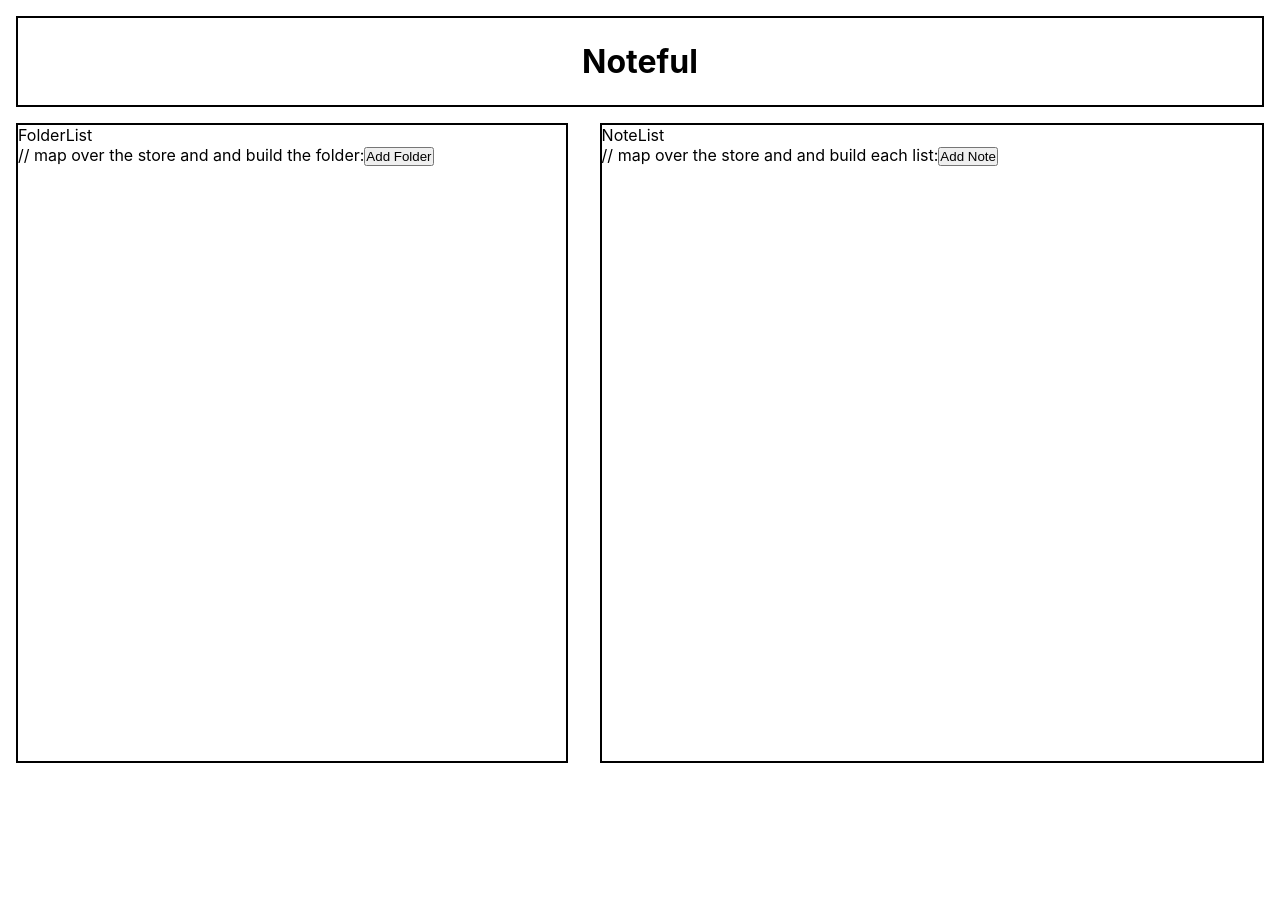
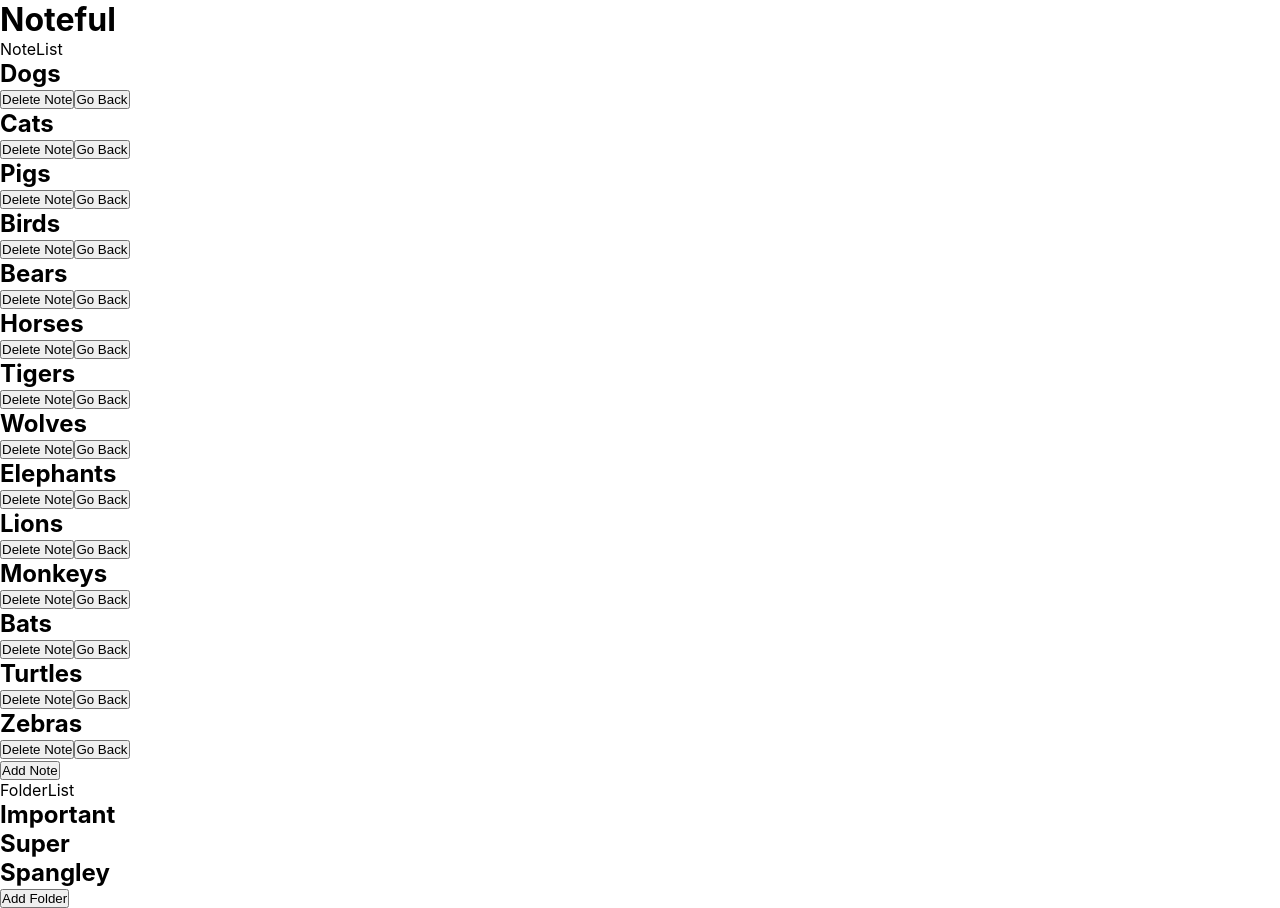
Before and after one commit to AndrewDurrant/notefulApp, a React (Create React App) app: page / in a window 1280 px wide. Before the commit the page ends 800 px from the top, so only its background shows below. Built offline with nearby package versions, Linux system fonts and the light colour scheme.

Commit message:
everything except styling and event listeners

```diff
--- a/package.json
+++ b/package.json
@@ -8,6 +8,7 @@
     "@testing-library/user-event": "^7.2.1",
     "react": "^16.13.0",
     "react-dom": "^16.13.0",
+    "react-router-dom": "^5.1.2",
     "react-scripts": "3.4.0"
   },
   "scripts": {
--- a/src/App.js
+++ b/src/App.js
@@ -130,10 +130,12 @@ export class App extends Component {
   render() {
     return (
       <div>
-        <Main />
+        <Main folders={this.state.folders} notes={this.state.notes}
+         />
+
       </div>
     );
   }
 }
 
-export default App
+export default App;
--- /dev/null
+++ b/src/Components/ExpandedNote.js
@@ -0,0 +1,9 @@
+import React, {Component} from 'react'
+
+function ExpandedNote(props){
+    return(
+        <div>{props.note.content}</div>
+    )
+}
+
+export default ExpandedNote;
--- a/src/Components/Folder.js
+++ b/src/Components/Folder.js
@@ -3,9 +3,11 @@ import React, { Component } from 'react'
 export class Folder extends Component {
   render() {
     return (
+
       <div>
+        <h2>{this.props.name}</h2>
+      </div>
 
-      </div>
     )
   }
 }
--- a/src/Components/FolderList.js
+++ b/src/Components/FolderList.js
@@ -1,15 +1,29 @@
-import React, { Component } from 'react'
+import React, { Component } from 'react';
+import Folder from './Folder';
 
 export class FolderList extends Component {
   render() {
+    const allFolders=this.props.folders.map(folder=>{
+      return(
+        <Folder
+        key={folder.id}
+        id={folder.id}
+        name={folder.name}
+        />
+      )
+    })
+
     return (
+
+      <section className="folders">
       <div>
-        // map over the store and and build the folder:
-        {/* <Folder /> */}
+      FolderList
+        {allFolders}
         <button>Add Folder</button>
-      </div>
+        </div>
+        </section>
     )
-  }
-}
+  }}
 
-export default FolderList
+
+export default FolderList;
--- a/src/Components/Main.css
+++ b/src/Components/Main.css
@@ -1,4 +1,4 @@
-.main-container>h1 {
+/* .main-container>h1 {
   text-align: center;
   margin: 1rem;
   padding: 1.5rem;
@@ -8,10 +8,10 @@
 .display-area {
   display: flex;
   justify-content: space-around;
-  flex-direction: row-reverse;
+  flex-direction: row-reverse; */
   /* flex-grow: ; */
-}
 
+/*
 .notes {
   flex-grow: 2;
   margin: 0 1rem;
@@ -24,4 +24,4 @@
   margin: 0 1rem;
   border: black solid 2px;
   height: 80vh;
-}
+} */
--- a/src/Components/Main.js
+++ b/src/Components/Main.js
@@ -1,7 +1,9 @@
-import React, { Component } from 'react'
+import React, { Component } from 'react';
 import FolderList from './FolderList';
 import NoteList from './NoteList';
-import './Main.css'
+import './Main.css';
+import { Route } from 'react-router-dom';
+import ExpandedNote from './ExpandedNote';
 
 export class Main extends Component {
 	render() {
@@ -9,18 +11,50 @@ export class Main extends Component {
 			<div className="main-container">
 				<h1>Noteful</h1>
 				<section className="display-area">
-          <main className="notes">
-            NoteList
-            <NoteList />
+					<Route
+						exact
+						path="/"
+						render={(props) => {
+							return (
+								<main>
+									{' '}
+									<NoteList notes={this.props.notes} />
+									<FolderList folders={this.props.folders} />
 								</main>
-          <section className="folders">
-            FolderList
-            <FolderList />
-          </section>
+							);
+						}}
+          />
+          <Route
+          exact
+          path="/folder/:folderId"
+          render={(props) => {
+            return (
+              <main>
+                {' '}
+                <NoteList notes={this.props.notes.filter
+                  (note=>note.folderId===props.match.params.folderId)} />
+                <FolderList folders={this.props.folders} />
+              </main>
+            );
+          }}
+        />
+        <Route
+        exact
+        path="/note/:noteId"
+        render={(props) => {
+          return (
+            <main>
+              {' '}
+            <ExpandedNote note={this.props.notes.find(note=>note.id===props.match.params.noteId)}/>
+            </main>
+          );
+        }}
+      />
+
 				</section>
 			</div>
-    )
+		);
 	}
 }
 
-export default Main
+export default Main;
--- a/src/Components/Note.js
+++ b/src/Components/Note.js
@@ -1,9 +1,11 @@
 import React, { Component } from 'react'
+
 
 export class Note extends Component {
   render() {
     return (
       <div>
+        <h2>{this.props.name}</h2>
         <button>Delete Note</button>
         <button>Go Back</button>
       </div>
--- a/src/Components/NoteList.js
+++ b/src/Components/NoteList.js
@@ -1,16 +1,32 @@
-import React, { Component } from 'react'
+import React, { Component } from 'react';
+import Note from './Note';
 
 export class NoteList extends Component {
   render() {
-    return (
+      const allNotes=this.props.notes.map(note=>{
+        return(
+          <Note
+          folder-id={note.folderId}
+          key={note.id}
+          id={note.id}
+          name={note.name}
+          content={note.content}
+          />
+
+
+        )
+
+      })
+      return(
+        <main className="notes">
+        NoteList
       <div>
-        // map over the store and and build each list:
-
-        {/* <Note /> */}
+        { allNotes}
         <button>Add Note</button>
       </div>
+      </main>
     )
-  }
-}
 
-export default NoteList
+}}
+
+export default NoteList;
--- a/src/index.js
+++ b/src/index.js
@@ -1,6 +1,8 @@
 import React from 'react';
 import ReactDOM from 'react-dom';
+import { BrowserRouter } from "react-router-dom";
 import App from './App';
 import './index.css';
 
-ReactDOM.render(<App />, document.getElementById('root'));
+ReactDOM.render(<BrowserRouter><App /></BrowserRouter>,
+     document.getElementById('root'));
```
Also changed, not shown: 1 other file (tests, documents, lock files or other folders). Lines whose indentation alone changed are shown as unchanged.
